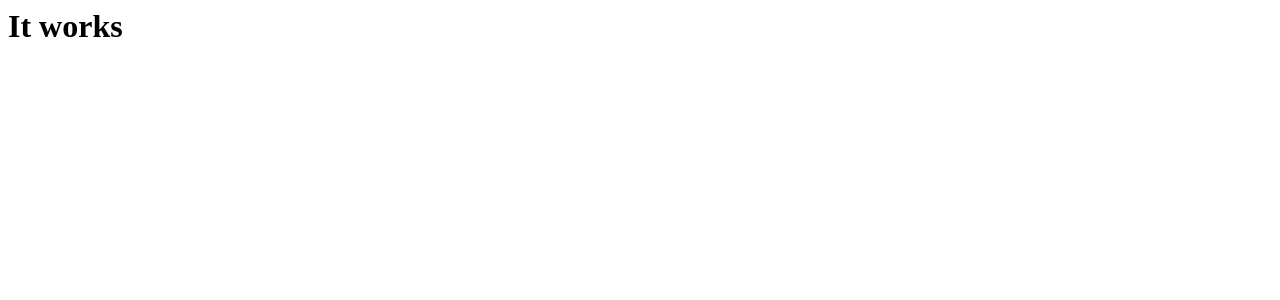
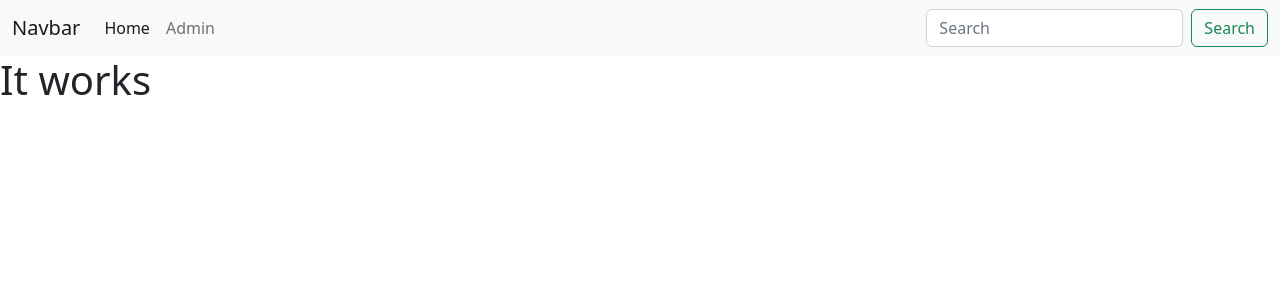
Before and after one commit to charles-okunzo/my-gallery, a Django app: page / in a window 1280 px wide. Before the commit the part shown is almost empty. Shown: the top 300 px of the page. Run offline with Django 3.2, Linux system fonts and the light colour scheme.

Commit message:
feature --add navbar

```diff
--- a/images/templates/base.html
+++ b/images/templates/base.html
@@ -12,6 +12,10 @@
   {% endif %}
 </head>
 <body>
+  {% block navbar %}
+  {% include 'navbar.html' %}
+  {% endblock %}
+
   {% block content %}
 
   {% endblock %}
--- a/images/templates/index.html
+++ b/images/templates/index.html
@@ -1 +1,6 @@
+{% extends 'base.html' %}
+
+
+{% block content %}
 <h1>It works</h1>
+{% endblock %}
--- /dev/null
+++ b/images/templates/navbar.html
@@ -0,0 +1,22 @@
+<nav class="navbar navbar-expand-lg bg-light">
+  <div class="container-fluid">
+    <a class="navbar-brand" href="#">Navbar</a>
+    <button class="navbar-toggler" type="button" data-bs-toggle="collapse" data-bs-target="#navbarTogglerDemo02" aria-controls="navbarTogglerDemo02" aria-expanded="false" aria-label="Toggle navigation">
+      <span class="navbar-toggler-icon"></span>
+    </button>
+    <div class="collapse navbar-collapse" id="navbarTogglerDemo02">
+      <ul class="navbar-nav me-auto mb-2 mb-lg-0">
+        <li class="nav-item">
+          <a class="nav-link active" aria-current="page" href="#">Home</a>
+        </li>
+        <li class="nav-item">
+          <a class="nav-link" href="/admin">Admin</a>
+        </li>
+      </ul>
+      <form class="d-flex" role="search">
+        <input class="form-control me-2" type="search" placeholder="Search" aria-label="Search">
+        <button class="btn btn-outline-success" type="submit">Search</button>
+      </form>
+    </div>
+  </div>
+</nav>
```
